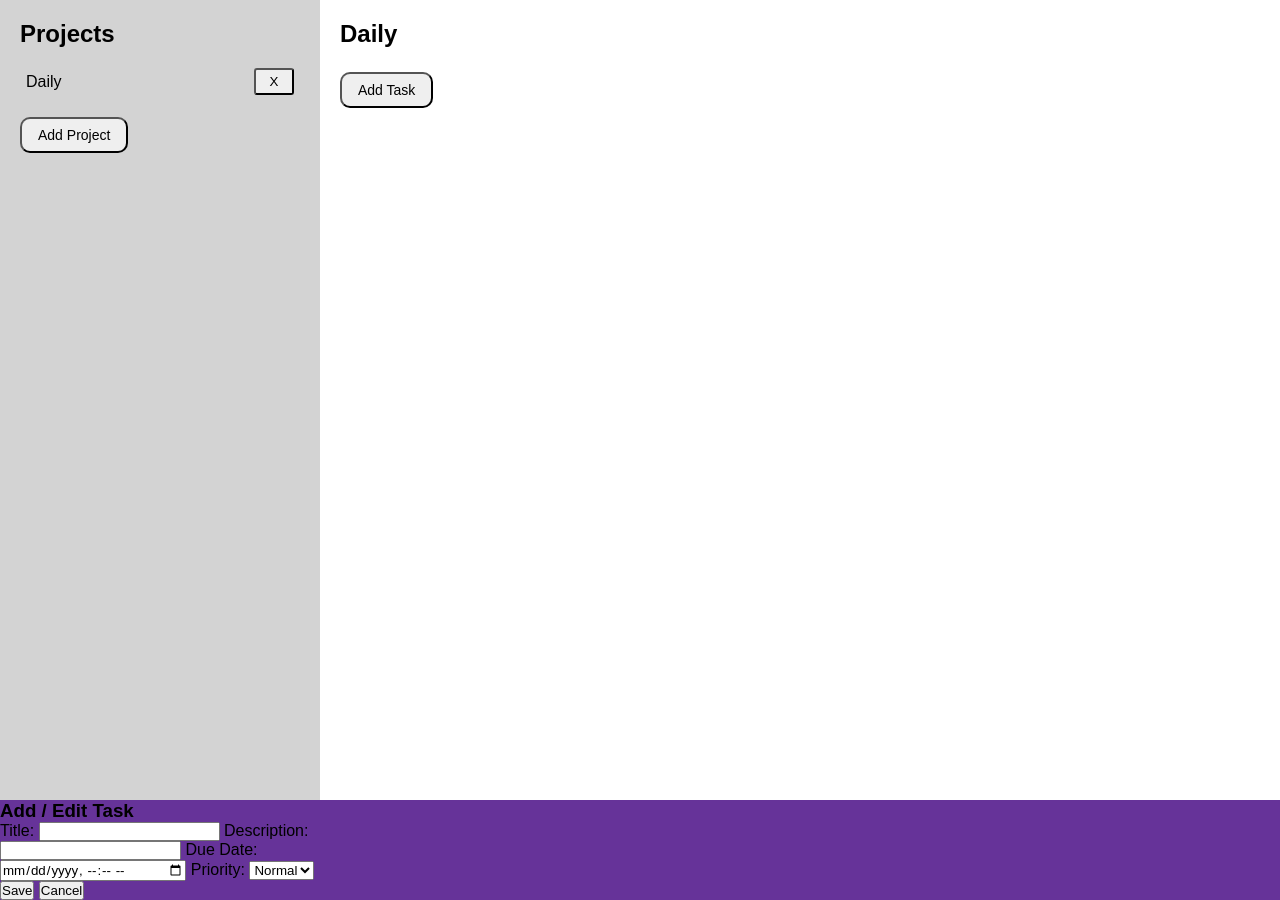
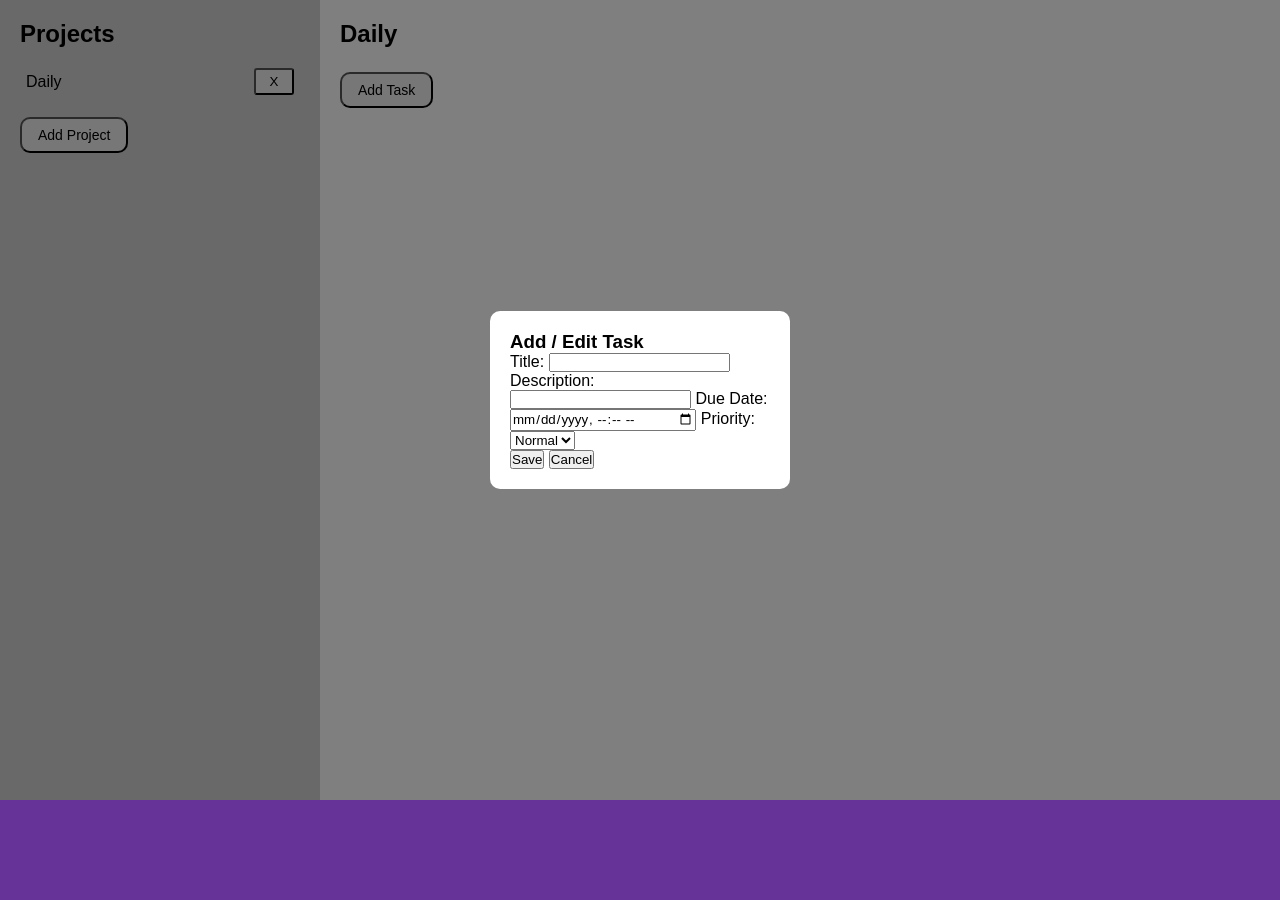
Before and after one commit to Karjeje/Project-Todo-List, a website built with webpack: page src/template.html in a window 1280 px wide. After the commit the page ends 800 px from the top, so only its background shows below. Built offline with nearby package versions, Linux system fonts and the light colour scheme.

Commit message:
Add basic style to modal

```diff
--- a/src/styles.css
+++ b/src/styles.css
@@ -93,3 +93,23 @@ li {
 .high {
     background-color: rgb(206, 39, 39, 0.3);
 }
+
+.hidden {
+  display: hidden;
+}
+
+.modal {
+  position: fixed;
+  inset: 0;
+  background: rgba(0,0,0,0.5);
+  display: flex;
+  justify-content: center;
+  align-items: center;
+}
+
+.modal-content {
+  background: white;
+  padding: 20px;
+  border-radius: 10px;
+  width: 300px;
+}
```
